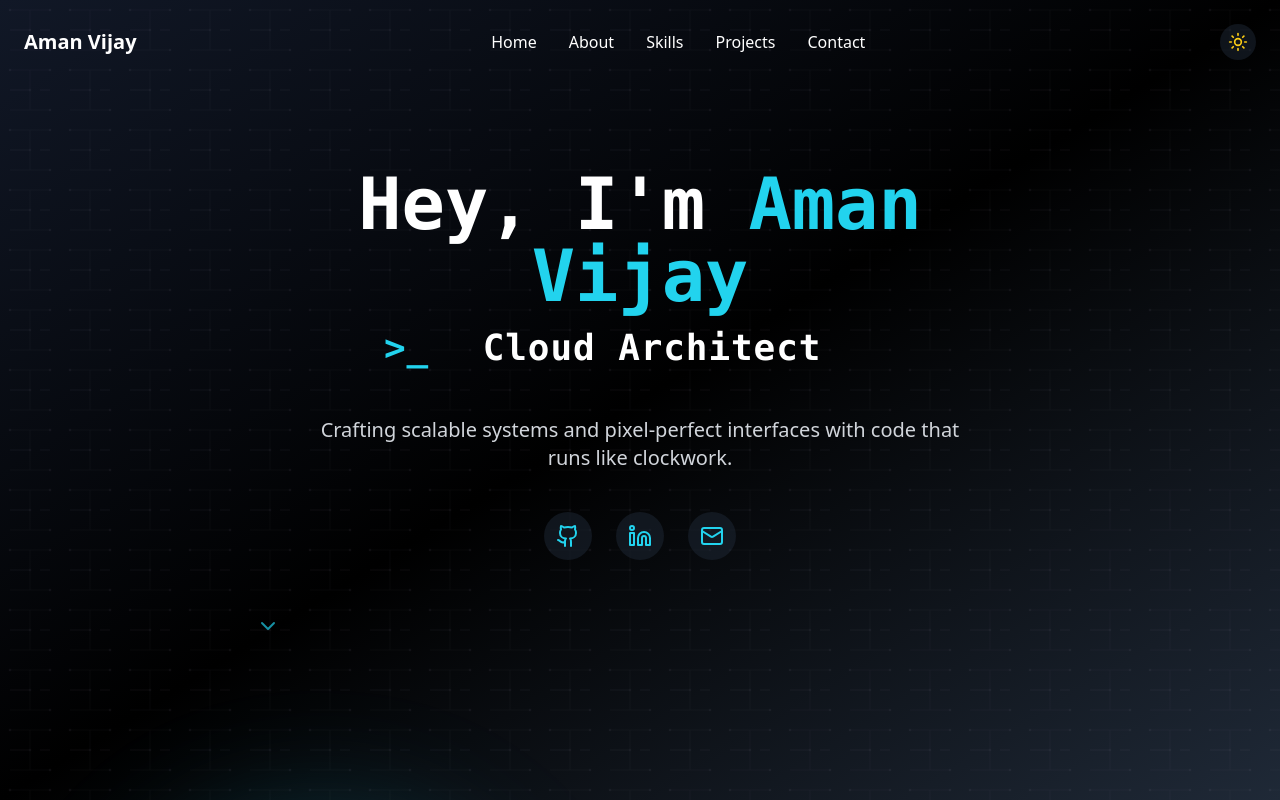
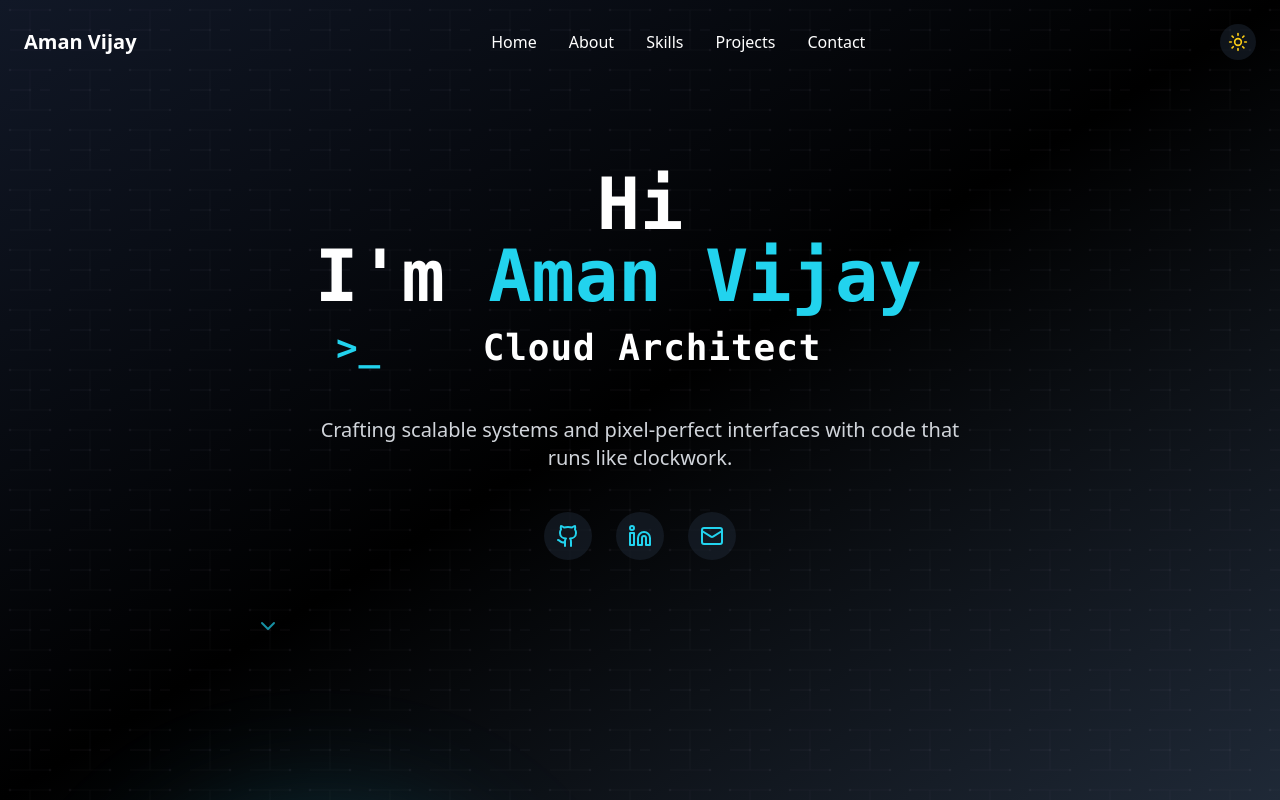
Before and after one commit to Aman-vijay/portfolio, a React (Vite) app: page / in a window 1280 px wide. Shown: the top 800 px of the page. Built offline with nearby package versions, Linux system fonts and the light colour scheme.

Commit message:
Refactor HeroSection: Enhance typing effect for role display and improve text animation

```diff
--- a/src/components/HeroSection.tsx
+++ b/src/components/HeroSection.tsx
@@ -2,6 +2,7 @@ import React from 'react';
 import { motion, AnimatePresence } from 'framer-motion';
 import { Github, Linkedin, Mail, ChevronDown } from 'lucide-react';
 import { SOCIAL_URLS } from '../utils/urls';
+import { useEffect,useState } from 'react';
 
 const roles = [
   "Full Stack Developer",
@@ -10,19 +11,58 @@ const roles = [
   "Software Engineer",
 ];
 
+
+
 const HeroSection: React.FC<{ darkMode: boolean }> = ({ darkMode }) => {
-  const [roleIndex, setRoleIndex] = React.useState(0);
+  const text = "Aman Vijay";
+  const [roleIndex, setRoleIndex] = useState(0);
+  const [displayText, setDisplayText] = useState("");
+  const [isDeleting, setIsDeleting] = useState(false);
+  const [charIndex, setCharIndex] = useState(0);
 
-  React.useEffect(() => {
-    const interval = setInterval(() => {
+  useEffect(() => {
+    const typingSpeed = isDeleting ? 100 : 150;
+    const pauseBeforeDelete = 2000;
+
+
+    let typingTimeout: ReturnType<typeof setTimeout>;
+
+
+    if (!isDeleting && charIndex < text.length) {
+      typingTimeout = setTimeout(() => {
+        setDisplayText(text.slice(0, charIndex + 1));
+        setCharIndex((prev) => prev + 1);
+      }, typingSpeed);
+    } else if (!isDeleting && charIndex === text.length) {
+      typingTimeout = setTimeout(() => setIsDeleting(true), pauseBeforeDelete);
+    } else if (isDeleting && charIndex > 0) {
+      typingTimeout = setTimeout(() => {
+        setDisplayText(text.slice(0, charIndex - 1));
+        setCharIndex((prev) => prev - 1);
+      }, typingSpeed);
+    } else if (isDeleting && charIndex === 0) {
+      setIsDeleting(false);
+    }
+
+    return () =>{ clearTimeout(typingTimeout)
+
+    };
+  }, [charIndex, isDeleting]);
+
+  useEffect(()=>{
+    const roleInterval = setInterval(() => {
       setRoleIndex((prev) => (prev + 1) % roles.length);
     }, 3000);
-    return () => clearInterval(interval);
-  }, []);
+
+    return ()=> clearInterval(roleInterval)
+
+  },[])
+
+
 
   return (
     <section className="relative min-h-screen flex items-center justify-center overflow-hidden" id="hero">
-      {/* Simplified Background */}
+
       <div
         className={`absolute inset-0 ${
           darkMode
@@ -30,7 +70,7 @@ const HeroSection: React.FC<{ darkMode: boolean }> = ({ darkMode }) => {
             : 'bg-gradient-to-br from-blue-900 via-indigo-800 to-gray-900'
         }`}
       >
-        {/* Static Circuit Board Pattern */}
+
         <div
           className="absolute inset-0 opacity-10 bg-repeat"
           style={{
@@ -43,12 +83,16 @@ const HeroSection: React.FC<{ darkMode: boolean }> = ({ darkMode }) => {
       <div className="container mx-auto px-4 sm:px-6 lg:px-8 relative z-10 flex flex-col items-center justify-center min-h-screen">
         <div className="max-w-3xl text-center">
         <motion.h1
-            className="text-4xl sm:text-5xl md:text-6xl lg:text-7xl font-bold mb-4 text-white font-mono"
+  className="text-4xl sm:text-5xl md:text-6xl lg:text-7xl font-bold mb-4 text-white font-mono leading-tight"
   initial={{ opacity: 0, y: -20 }}
   animate={{ opacity: 1, y: 0 }}
   transition={{ duration: 0.5 }}
 >
-            Hey, I'm <span className={`${darkMode ? 'text-cyan-400' : 'text-cyan-300'}`}>Aman Vijay</span>
+  <span className="block sm:inline">Hi I'm&nbsp;</span>
+  <span className="block sm:inline text-cyan-400 whitespace-nowrap">
+    {displayText}
+    <span className="animate-pulse">|</span>
+  </span>
 </motion.h1>
 
           <motion.div
@@ -60,7 +104,7 @@ const HeroSection: React.FC<{ darkMode: boolean }> = ({ darkMode }) => {
 
             <AnimatePresence mode="wait">
               <div className="relative flex items-center justify-center">
-                <span className="absolute left-4 md:left-32 text-cyan-400">{'>_'}</span>
+                <span className="absolute left-4 md:left-20 text-cyan-400">{'>_'}</span>
                 <motion.div
                   key={roleIndex}
                   initial={{ opacity: 0, y: 20 }}
--- a/src/index.css
+++ b/src/index.css
@@ -13,6 +13,17 @@
     background-position: 0% 50%;
   }
 }
+
+
+@keyframes blink {
+  0%, 100% { opacity: 1; }
+  50% { opacity: 0; }
+}
+
+.animate-pulse {
+  animation: blink 1s step-end infinite;
+}
+
 
 .animate-gradient {
   background-size: 200% 200%;
```
Lines whose indentation alone changed are shown as unchanged.
